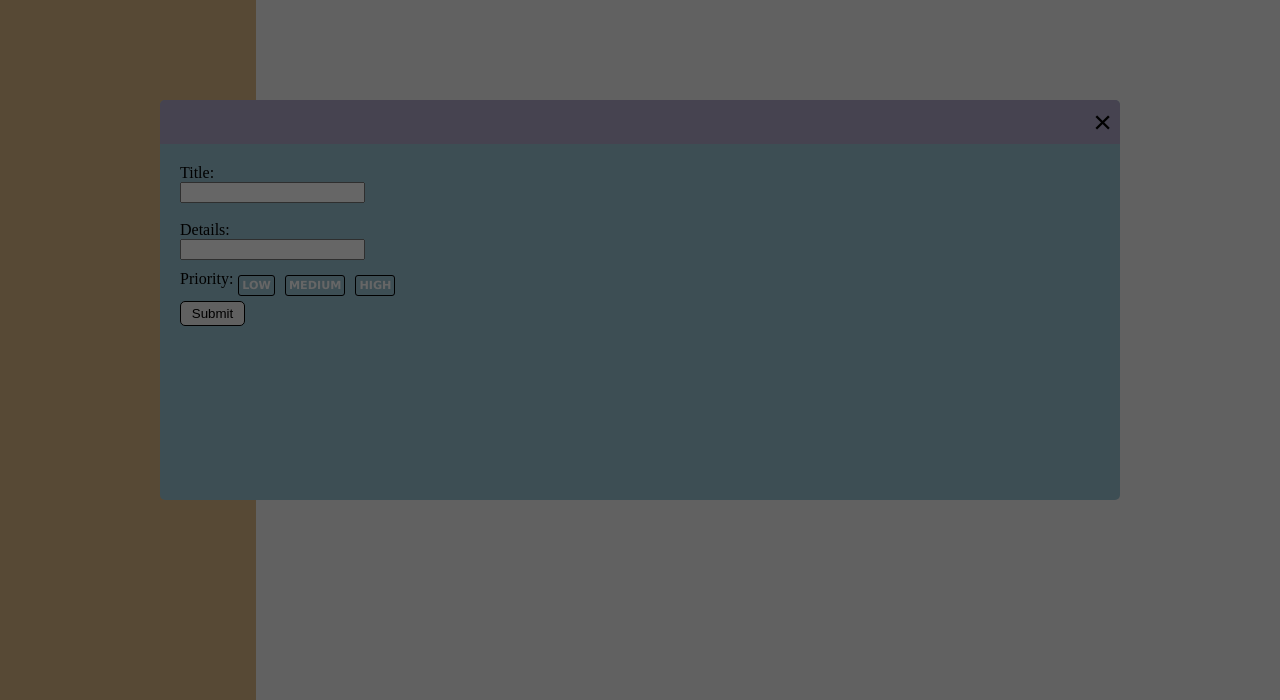
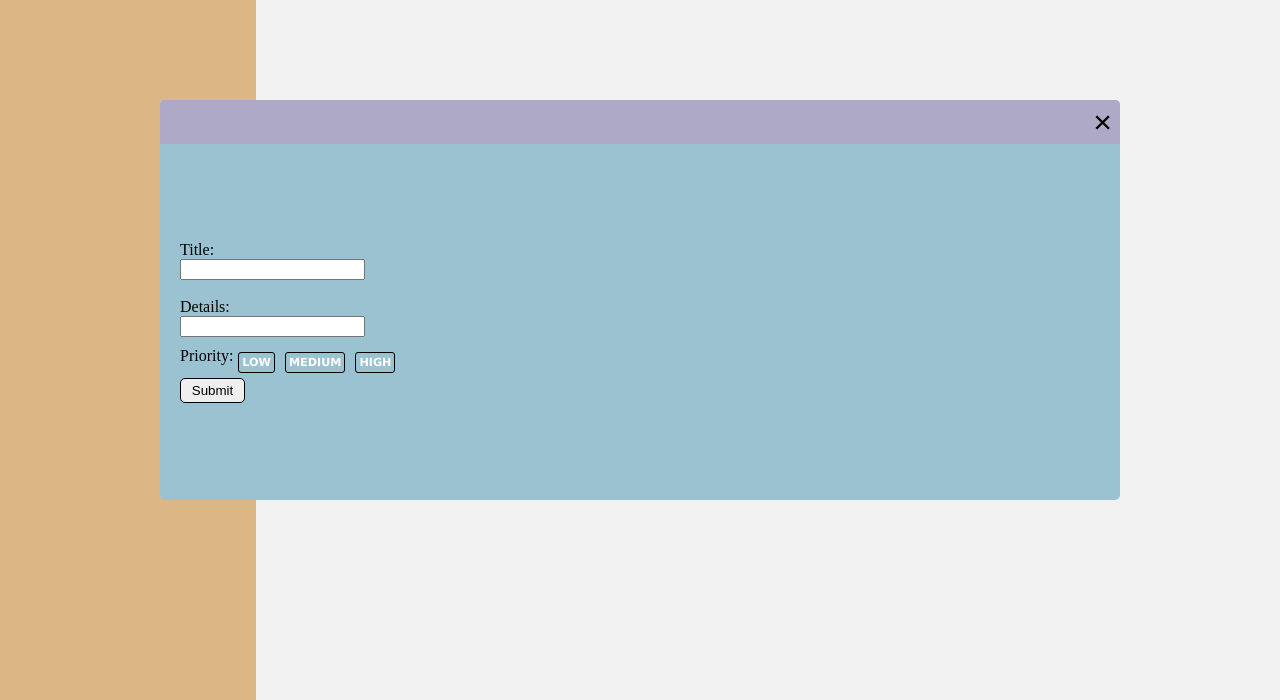
Before and after one commit to LukaTm/Project-Todo-List, a website built with webpack: page dist/index.html in a window 1280 px wide. Both pictures are taken after a click on the element 276 px from the left and 77 px from the top of the page. Shown: the part 100-800 px from the top of the page. Built offline with nearby package versions, Linux system fonts and the light colour scheme.

Commit message:
Open PopUp screen and Close works

```diff
--- a/src/add-button.js
+++ b/src/add-button.js
@@ -4,23 +4,14 @@ export function addButton() {
 	const plusBtn = document.querySelector('#addButton')
 
 	plusBtn.addEventListener('click', () => {
-		popUp.style.opacity = 1;
+		popUp.style.display = 'grid'
+
 	});
 }
 
 export function closePopUp() {
 	const closePopUp = document.querySelector('.close-btn')
 	closePopUp.addEventListener('click', () => {
-		popUp.style.opacity = '0'
+		popUp.style.display = 'none'
 	});
 }
-
-const closePopOutsideBox = document.querySelector('body')
-const popUpOpacity = document.querySelector('.pop-up')
-
-closePopOutsideBox.addEventListener('click', () => {
-	if (popUp.style.opacity === '1'){
-		closePopOutsideBox.style.opacity = '0.4'
-		popUpOpacity.style.opacity = '1'
-	}
-});
--- a/src/style.css
+++ b/src/style.css
@@ -76,6 +76,7 @@ header{
 
 /* POP up Screen */
 .pop-up{
+    display: none;
     position: fixed;
     width: 75%;
     height: 50%;
@@ -85,7 +86,6 @@ header{
     transform: translate(-50%, -50%);
     z-index: 10;
     border-radius: 5px;
-    /* opacity: 0; */
 
 }
 
@@ -147,14 +147,12 @@ header{
 }
 
 
-body:not(.pop-up) {
+.bodyClass:not(.pop-up) {
     background-color: rgb(0, 0, 0);
 
 }
 
 
-
-body > :not(.pop-up) {
-
-    opacity: 1;
+.bodyClass > :not(.pop-up) {
+    opacity: 0.1;
 }
```
Also changed, not shown: dist/main.js.
